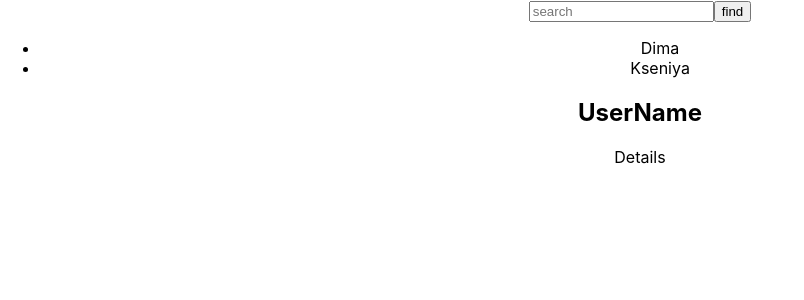
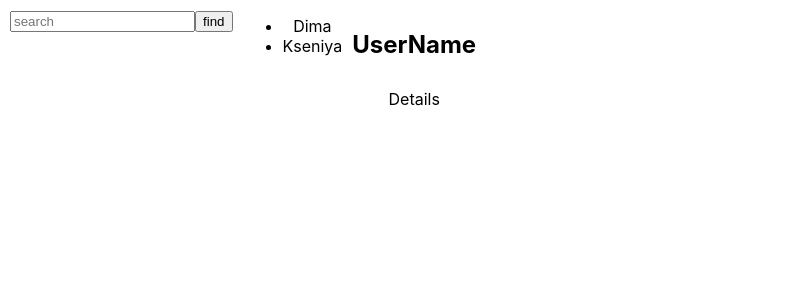
Before and after one commit to Fibi131904/githubAPI, a React (Create React App) app: page / in a window 1280 px wide. Shown: the top 300 px of the page, without its empty margins (0-804 px from the left). Built offline with nearby package versions, Linux system fonts and the light colour scheme.

Commit message:
feat: useState

```diff
--- /dev/null
+++ b/src/Github.module.css
@@ -0,0 +1,9 @@
+.container{
+  display: flex;
+}
+.container div{
+  padding: 10px;
+}
+.selected{
+background-color: cadetblue;
+}
--- a/src/Github.tsx
+++ b/src/Github.tsx
@@ -1,22 +1,28 @@
-import React from 'react';
+import React, { useState } from 'react'
+import s from './Github.module.css'
 
+export const Github = () => {
+  const[selectedUser, setSelectedUser]=useState<string | null>(null)
 
-
-export const Github=()=> {
   return (
-    <div>
+    <div className={s.container}>
       <div>
-        <input placeholder='search'/>
+        <input placeholder="search" />
         <button>find</button>
       </div>
       <ul>
-        {['Dima', 'Kseniya'].map(n=><li>{n}</li>)}
+        {['Dima', 'Kseniya'].map((u) => (
+          <li className={ selectedUser === u? s.selected : ''}
+          onClick={()=>{
+            setSelectedUser(u)
+            document.title= u
+          }}>{u}</li>
+        ))}
       </ul>
       <div>
         <h2>UserName</h2>
         <div>Details</div>
       </div>
-
     </div>
-  );
+  )
 }
```
